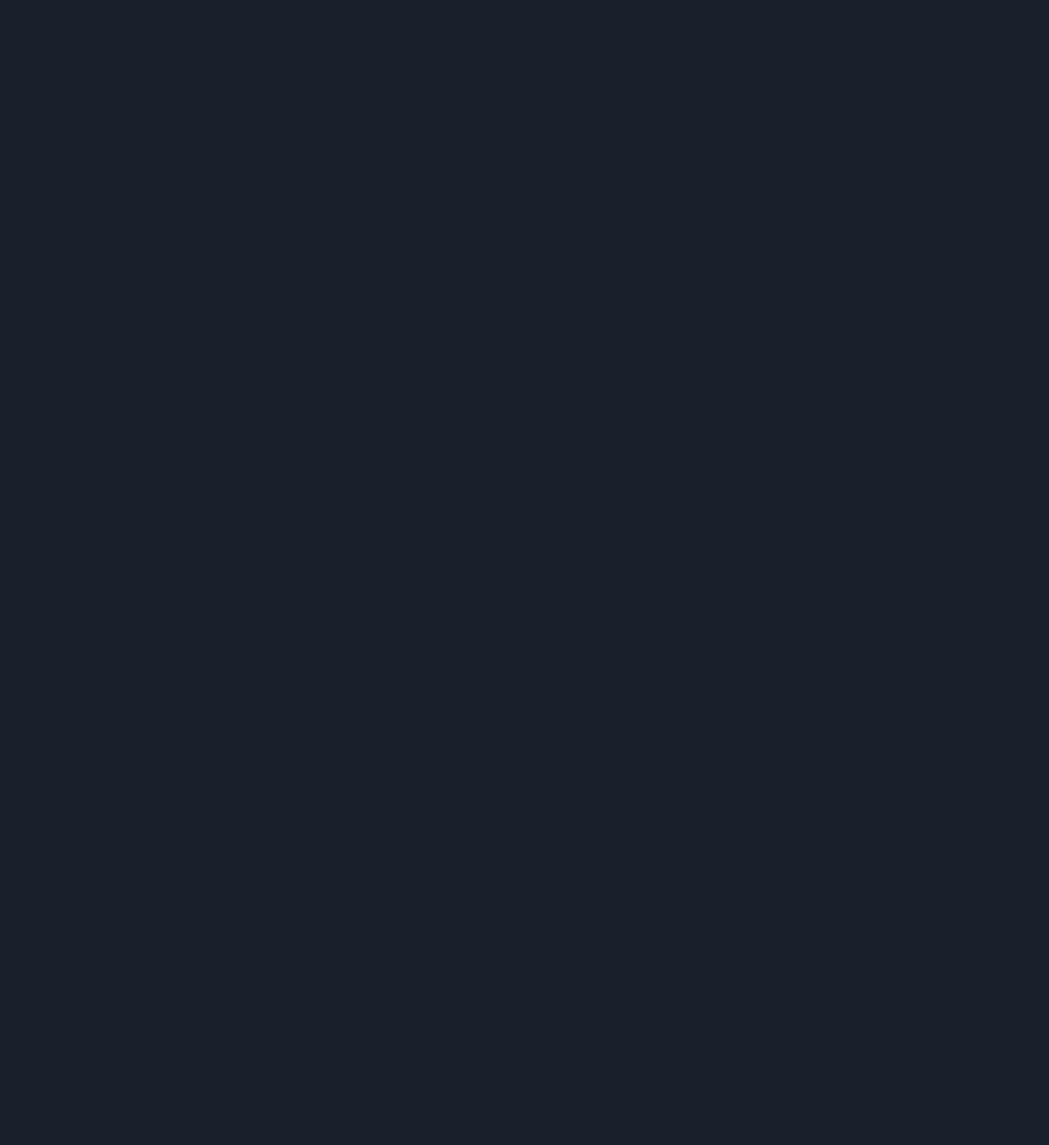
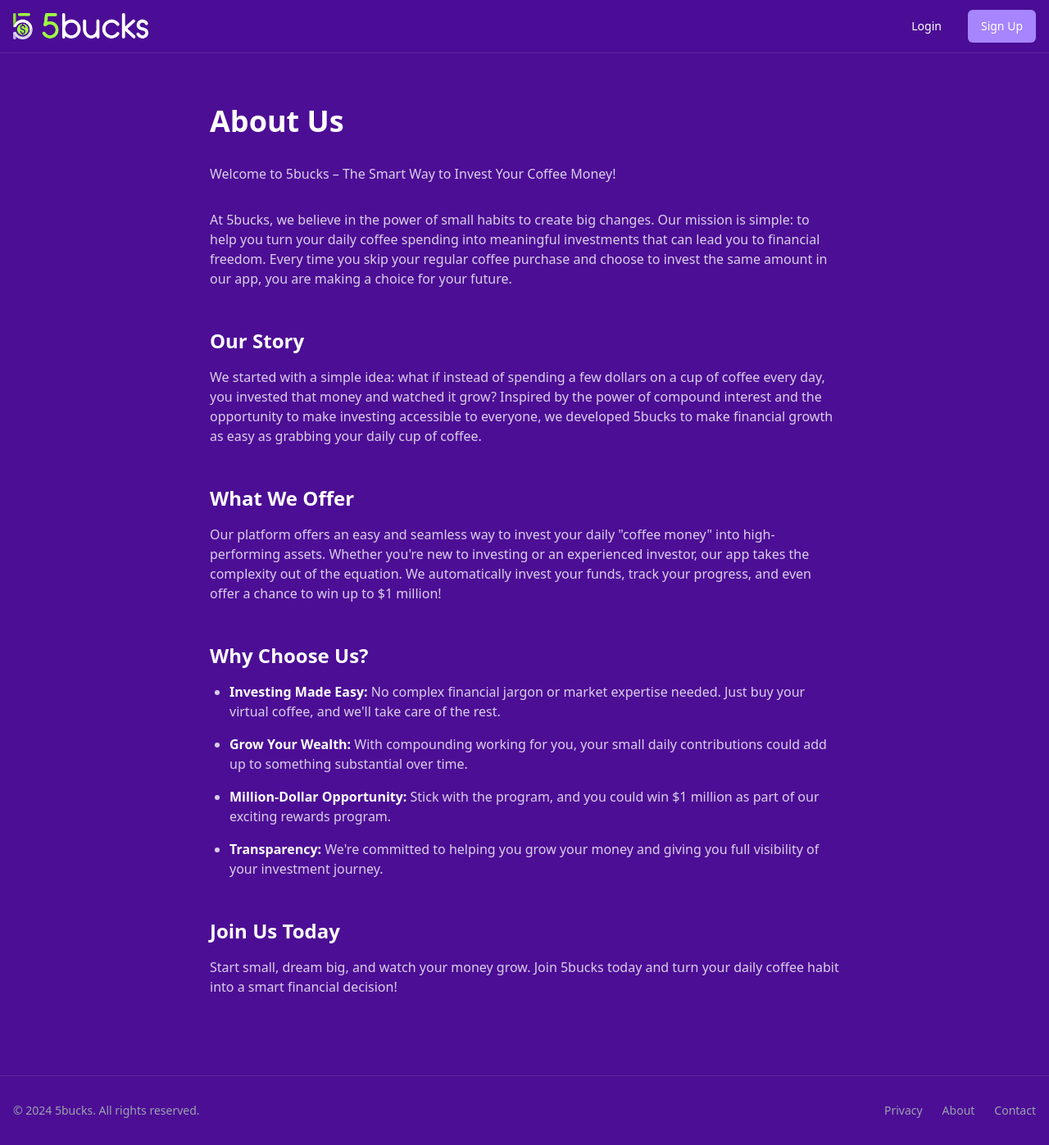
Before and after one commit to NikolaBube95/virtual-coffee-venture, a React (Vite) app: page /about in a window 1280 px wide. Before the commit this address had no page. Shown: the whole page at 82% size. Before the commit the page ends 800 px from the top, so only its background shows below. Built offline with nearby package versions, Linux system fonts and the light colour scheme.

Commit message:
Add About Us page
Created a new About Us page with content detailing the app's mission, story, offerings, and reasons to choose the service. Updated the footer to link to the new About Us page.
[skip gpt_engineer]

```diff
--- a/src/App.tsx
+++ b/src/App.tsx
@@ -2,6 +2,7 @@ import { BrowserRouter as Router, Routes, Route } from "react-router-dom";
 import Index from "@/pages/Index";
 import Dashboard from "@/pages/Dashboard";
 import Privacy from "@/pages/Privacy";
+import About from "@/pages/About";
 
 function App() {
   return (
@@ -10,6 +11,7 @@ function App() {
         <Route path="/" element={<Index />} />
         <Route path="/dashboard" element={<Dashboard />} />
         <Route path="/privacy" element={<Privacy />} />
+        <Route path="/about" element={<About />} />
       </Routes>
     </Router>
   );
--- /dev/null
+++ b/src/pages/About.tsx
@@ -0,0 +1,103 @@
+import { Button } from "@/components/ui/button";
+import { Link } from "react-router-dom";
+
+const About = () => {
+  return (
+    <div className="min-h-screen flex flex-col bg-[#4C0E95]">
+      {/* Header - Same as Index */}
+      <header className="fixed w-full top-0 bg-[#4C0E95]/80 backdrop-blur-lg border-b border-white/10">
+        <div className="container mx-auto px-4 h-16 flex items-center justify-between">
+          <div className="flex items-center gap-2">
+            <img
+              src="/lovable-uploads/d5040d4a-0fd9-4fc7-858b-961e866e097d.png"
+              alt="5bucks logo"
+              className="h-8 w-auto"
+            />
+          </div>
+          <div className="flex gap-4">
+            <Button
+              variant="ghost"
+              className="text-white hover:bg-white/10"
+              asChild
+            >
+              <Link to="/login">Login</Link>
+            </Button>
+            <Button
+              className="bg-[#A685FF] hover:bg-[#A685FF]/90 text-white"
+              asChild
+            >
+              <Link to="/signup">Sign Up</Link>
+            </Button>
+          </div>
+        </div>
+      </header>
+
+      {/* Main Content */}
+      <main className="flex-1 pt-32">
+        <div className="container mx-auto px-4">
+          <div className="max-w-3xl mx-auto">
+            <h1 className="text-4xl font-bold text-white mb-8">About Us</h1>
+            <div className="prose prose-invert">
+              <p className="text-white/80 mb-8">
+                Welcome to 5bucks – The Smart Way to Invest Your Coffee Money!
+              </p>
+
+              <p className="text-white/80 mb-12">
+                At 5bucks, we believe in the power of small habits to create big changes. Our mission is simple: to help you turn your daily coffee spending into meaningful investments that can lead you to financial freedom. Every time you skip your regular coffee purchase and choose to invest the same amount in our app, you are making a choice for your future.
+              </p>
+
+              <h2 className="text-2xl font-bold text-white mt-8 mb-4">Our Story</h2>
+              <p className="text-white/80 mb-12">
+                We started with a simple idea: what if instead of spending a few dollars on a cup of coffee every day, you invested that money and watched it grow? Inspired by the power of compound interest and the opportunity to make investing accessible to everyone, we developed 5bucks to make financial growth as easy as grabbing your daily cup of coffee.
+              </p>
+
+              <h2 className="text-2xl font-bold text-white mt-8 mb-4">What We Offer</h2>
+              <p className="text-white/80 mb-12">
+                Our platform offers an easy and seamless way to invest your daily "coffee money" into high-performing assets. Whether you're new to investing or an experienced investor, our app takes the complexity out of the equation. We automatically invest your funds, track your progress, and even offer a chance to win up to $1 million!
+              </p>
+
+              <h2 className="text-2xl font-bold text-white mt-8 mb-4">Why Choose Us?</h2>
+              <ul className="list-disc pl-6 text-white/80 space-y-4 mb-12">
+                <li>
+                  <strong className="text-white">Investing Made Easy:</strong> No complex financial jargon or market expertise needed. Just buy your virtual coffee, and we'll take care of the rest.
+                </li>
+                <li>
+                  <strong className="text-white">Grow Your Wealth:</strong> With compounding working for you, your small daily contributions could add up to something substantial over time.
+                </li>
+                <li>
+                  <strong className="text-white">Million-Dollar Opportunity:</strong> Stick with the program, and you could win $1 million as part of our exciting rewards program.
+                </li>
+                <li>
+                  <strong className="text-white">Transparency:</strong> We're committed to helping you grow your money and giving you full visibility of your investment journey.
+                </li>
+              </ul>
+
+              <h2 className="text-2xl font-bold text-white mt-8 mb-4">Join Us Today</h2>
+              <p className="text-white/80 mb-8">
+                Start small, dream big, and watch your money grow. Join 5bucks today and turn your daily coffee habit into a smart financial decision!
+              </p>
+            </div>
+          </div>
+        </div>
+      </main>
+
+      {/* Footer */}
+      <footer className="border-t border-white/10 py-8 mt-16">
+        <div className="container mx-auto px-4">
+          <div className="flex flex-col md:flex-row justify-between items-center">
+            <div className="text-sm text-gray-400">
+              © 2024 5bucks. All rights reserved.
+            </div>
+            <div className="flex space-x-6 mt-4 md:mt-0">
+              <Link to="/privacy" className="text-sm text-gray-400 hover:text-white">Privacy</Link>
+              <Link to="/about" className="text-sm text-gray-400 hover:text-white">About</Link>
+              <a href="#" className="text-sm text-gray-400 hover:text-white">Contact</a>
+            </div>
+          </div>
+        </div>
+      </footer>
+    </div>
+  );
+};
+
+export default About;
```
